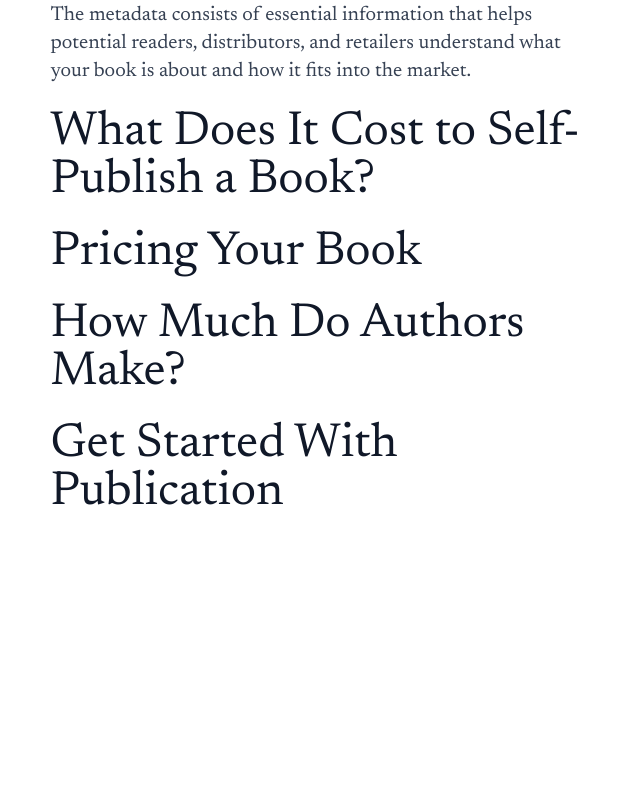
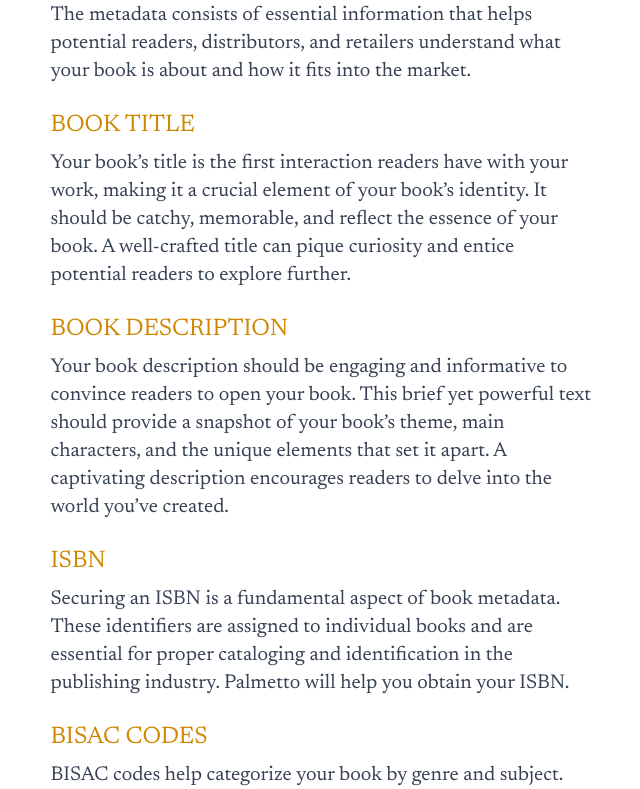
Before and after one commit to FahizOzil/palmbay-publisher, a Next.js app: page /guides/self-publishing in a window 1280 px wide. Shown: the part 6811-7600 px from the top of the page, without its empty margins (319-959 px from the left). Before the commit the page ends 7376 px from the top, so only its background shows below. Built offline with nearby package versions, Linux system fonts and the light colour scheme.

Commit message:
Update SelfPublishingSection.jsx

```diff
--- a/app/guides/self-publishing/SelfPublishingSection.jsx
+++ b/app/guides/self-publishing/SelfPublishingSection.jsx
@@ -242,6 +242,30 @@ const SelfPublishingSection = () => {
         <p className="mt-2 text-gray-700">
         Paying attention to your book’s metadata is a critical step that can impact your book’s discoverability and appeal to readers. The metadata consists of essential information that helps potential readers, distributors, and retailers understand what your book is about and how it fits into the market.
         </p>
+        <h3 className="text-2xl text-yellow-600 mt-6">
+        BOOK TITLE
+        </h3>
+        <p className="mt-2 text-gray-700">
+        Your book’s title is the first interaction readers have with your work, making it a crucial element of your book’s identity. It should be catchy, memorable, and reflect the essence of your book. A well-crafted title can pique curiosity and entice potential readers to explore further.
+        </p>
+        <h3 className="text-2xl uppercase text-yellow-600 mt-6">
+        Book Description
+        </h3>
+        <p className="mt-2 text-gray-700">
+        Your book description should be engaging and informative to convince readers to open your book. This brief yet powerful text should provide a snapshot of your book’s theme, main characters, and the unique elements that set it apart. A captivating description encourages readers to delve into the world you’ve created.
+        </p>
+        <h3 className="text-2xl uppercase text-yellow-600 mt-6">
+        ISBN
+        </h3>
+        <p className="mt-2 text-gray-700">
+        Securing an ISBN is a fundamental aspect of book metadata. These identifiers are assigned to individual books and are essential for proper cataloging and identification in the publishing industry. Palmetto will help you obtain your ISBN.
+        </p>
+        <h3 className="text-2xl uppercase text-yellow-600 mt-6">
+        BISAC Codes
+        </h3>
+        <p className="mt-2 text-gray-700">
+        BISAC codes help categorize your book by genre and subject. Choosing the most relevant BISAC codes increases your book’s visibility in online retailers and libraries, making it easier for readers to find. Palmetto will discuss these codes with you to help you choose one that accurately represents the content in your book.
+        </p>
 
         {/* Add placeholder sections for remaining items */}
         <h2 id="costs" className="text-5xl text-gray-900 mt-6">
```
